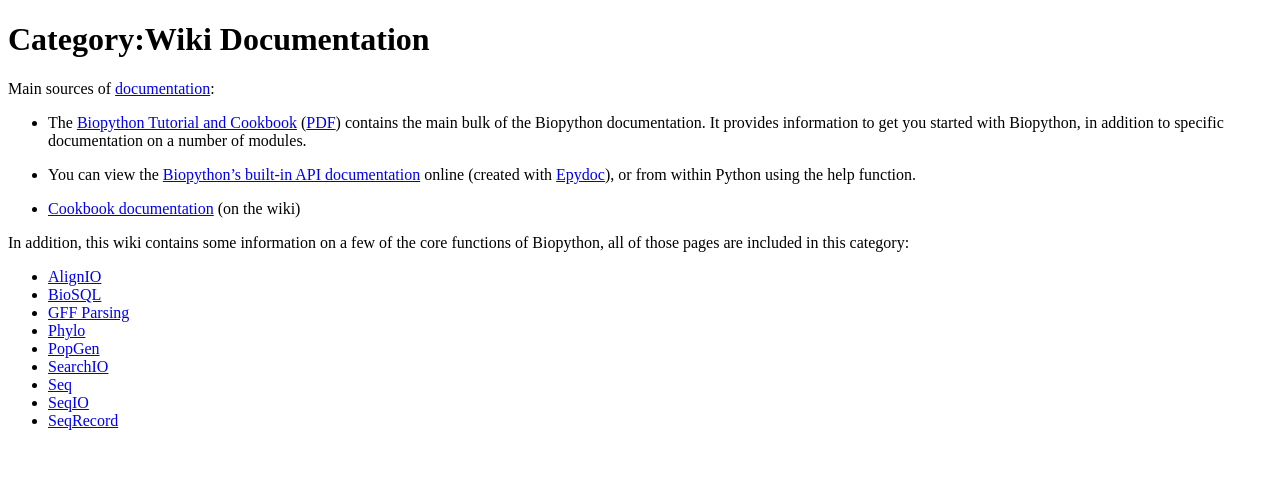
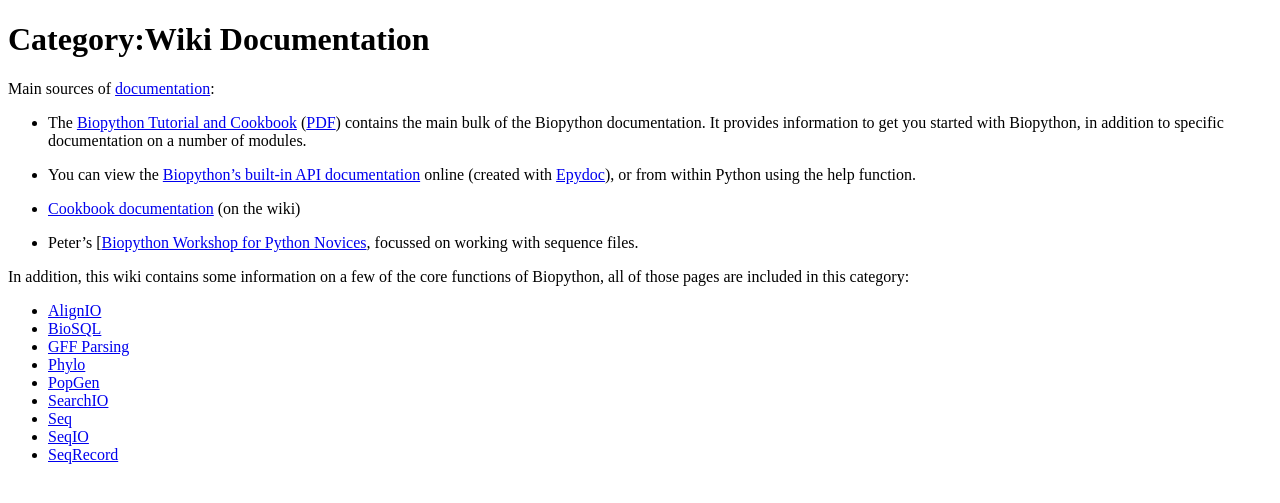
Before and after one commit to biopython/biopython.github.io, a Jekyll site: the page built from wiki/Category_Wiki_Documentation.md, in a window 1280 px wide. Shown: the top 503 px of the page. Built offline with Jekyll 4.4.1, drawn with Linux system fonts in a browser that asks for light colours.

Commit message:
Link to my Biopython workshop material

```diff
--- a/wiki/Category_Wiki_Documentation.md
+++ b/wiki/Category_Wiki_Documentation.md
@@ -26,6 +26,12 @@ Main sources of [documentation](documentation "wikilink"):
 -   [Cookbook documentation](Category%3ACookbook "wikilink") (on
     the wiki)
 
+<!-- -->
+
+-   Peter's \[[Biopython Workshop for Python
+    Novices](https://github.com/peterjc/biopython_workshop), focussed on
+    working with sequence files.
+
 In addition, this wiki contains some information on a few of the core
 functions of Biopython, all of those pages are included in this
 category:
```
Also changed, not shown: 1 other file.
